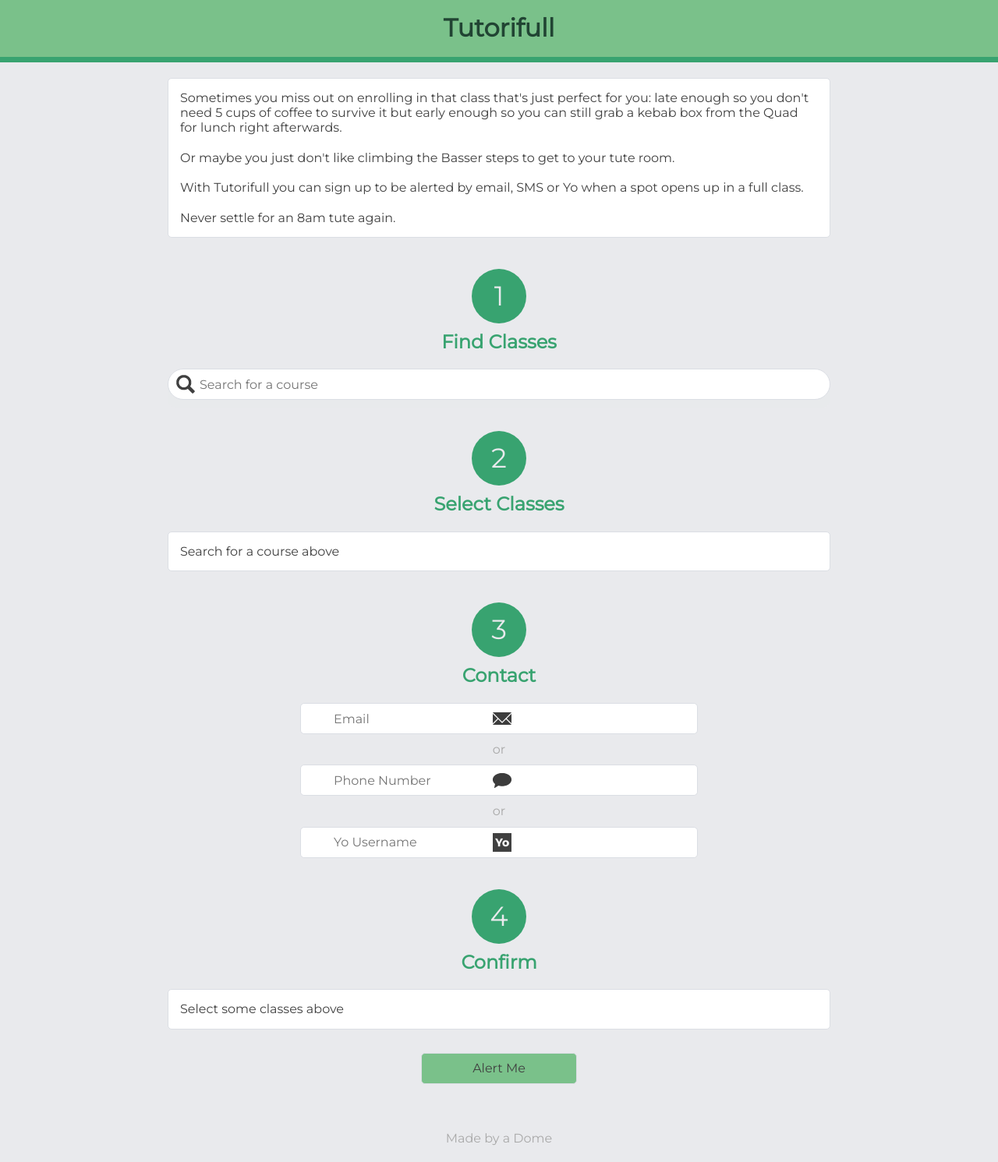
After one commit to daniel-hocking/Tutorifull, a Python web app: template templates/homepage.html in a window 1280 px wide. The commit adds this page. Shown: the whole page at 78% size. Run offline with Jinja, Linux system fonts and the light colour scheme; the template is opened without the code that fills it, so the values that code supplies are empty.

Commit message:
sassified the css

```diff
--- a/css/tutorifull.scss
+++ b/css/tutorifull.scss
@@ -1,9 +1,30 @@
 @import 'reset';
 @import 'domework';
 
+// font
 $font-stack: 'Montserrat', sans-serif;
+
+// colors
+$text-font-color: #404040;
+$header-font-color: #214433;
+$on-background-font-color: #a9a9a9;
 $background-color: #e9eaed;
-$text-font-color: #404040;
+$error-font-color: #e60000;
+$warning-font-color: #ef7200;
+$light-green: #7ac18a;
+$dark-green: #38a370;
+$box-background-color: #ffffff;
+$box-border-color: #dbdee4;
+$table-light-color: #ffffff;
+$table-dark-color: #f7f7f7;
+$table-hover-color: #ceffd8;
+$table-selected-light-color: #7ac18a;
+$table-selected-dark-color: #85ce95;
+
+// breakpoints
+$breakpoint-small: 550px;
+$breakpoint-mid: 1000px;
+
 
 html {
     height: 100%;
@@ -51,32 +72,27 @@ caption {
 .title-header {
     height: 80px;
     width: 100%;
-    background-color: #7ac18a;
-    color: #214433;
-    border-bottom: 7px solid #38a370;
-}
-
-.title-header-highlight {
-    height: 10px;
-    background-color: #38a370;
+    background-color: $light-green;
+    color: $header-font-color;
+    border-bottom: 7px solid $dark-green;
 }
 
 .main-content {
     width: 85%;
+    margin-top: 20px;
 }
 
-@media only screen and (min-width:1000px) {
+@media only screen and (min-width:$breakpoint-mid) {
     .main-content {
-        width: 850px;
+        width: $breakpoint-mid * 0.85;
     }
 }
 
 .text-box {
     width: 100%;
-    margin-top: 20px;
     padding: 15px;
-    background-color: white;
-    border: 1px solid #dbdee4;
+    background-color: $box-background-color;
+    border: 1px solid $box-border-color;
     border-radius: 5px;
 }
 
@@ -88,12 +104,12 @@ caption {
     height: 70px;
     margin-bottom: 10px;
     border-radius: 50%;
-    background-color: #38a370;
-    color: #e9eaed;
+    background-color: $dark-green;
+    color: $background-color;
     font-size: 35px;
 }
 .step-title {
-    color: #38a370;
+    color: $dark-green;
     margin: 0;
 }
 
@@ -106,21 +122,25 @@ caption {
     background-position: center center;
 }
 
+.input-box {
+    @extend .text-box;
+    height: 40px;
+    font-size: 16px;
+    font-family: $font-stack;
+}
+
 .search-parent {
     position: relative;
     z-index: 1;
 }
 .search-icon {
+    @extend .icon;
     background-image: url("../icons/search.png");
 }
 .search-box {
-    width: 100%;
-    height: 40px;
+    @extend .input-box;
     padding-left: 40px;
     border-radius: 100px;
-    border: 1px solid #dbdee4;
-    font-size: 16px;
-    font-family: $font-stack;
 }
 
 .course-search-results {
@@ -133,45 +153,45 @@ caption {
     width: 100%;
     margin-top: -20px;
     position: absolute;
-    background-color: #e9eaed;
+    background-color: $background-color;
     opacity: 0.8;
     z-index: -1;
     border-bottom-left-radius: 10px;
     border-bottom-right-radius: 10px;
 }
-@media only screen and (min-width:1000px) {
+@media only screen and (min-width:$breakpoint-mid) {
     .course-search-results {
-        width: 850px;
+        width: $breakpoint-mid * 0.85;
     }
 }
 .course-search-result {
     padding: 15px;
-    background-color: #ffffff;
-    border: 1px solid #dbdee4;
+    background-color: $box-background-color;
+    border: 1px solid $box-border-color;
     border-bottom: 0px;
     cursor: pointer;
 }
-.course-search-result:first-child {
+.course-search-result:first-of-type {
     border-top-left-radius: 20px;
     border-top-right-radius: 20px;
 }
-.course-search-result:last-child {
+.course-search-result:last-of-type {
     border-bottom-left-radius: 20px;
     border-bottom-right-radius: 20px;
-    border-bottom: 1px solid #dbdee4;
+    border-bottom: 1px solid $box-border-color;
 }
 .course-search-result:hover {
-    background-color: #7ac18a;
+    background-color: $light-green;
 }
 
 .course-table-title {
     margin-left: 10px;
-    color: #a9a9a9;
+    color: $on-background-font-color;
 }
 .class-table-row {
-    background-color: #ffffff;
+    background-color: $table-light-color;
     transition: background-color 0.1s;
-    border: 1px solid #dbdee4;
+    border: 1px solid $box-border-color;
     border-bottom: 0px;
     cursor: pointer;
 }
@@ -252,32 +277,30 @@ caption {
 }
 
 .contact-input-box {
-    width: 100%;
-    height: 40px;
+    @extend .input-box;
     padding-left: 42px;
-    border-radius: 5px;
-    border: 1px solid #dbdee4;
-    font-size: 16px;
-    font-family: $font-stack;
 }
-@media only screen and (min-width:550px) {
+@media only screen and (min-width:$breakpoint-small) {
     .contact-input-box {
         width: 60%;
     }
 }
 .email-icon {
+    @extend .icon;
     background-image: url("../icons/email.png");
 }
 .sms-icon {
+    @extend .icon;
     background-image: url("../icons/sms.png");
 }
 .yo-icon {
+    @extend .icon;
     background-image: url("../icons/yo.png");
 }
 
 .contact-or {
     margin: 10px 0 10px 0;
-    color: #a9a9a9;
+    color: $on-background-font-color;
     text-align: center;
 }
 
@@ -296,10 +319,10 @@ caption {
     height: 40px;
     width: 200px;
     margin: 30px 0 0 0;
-    background-color: #7ac18a;
-    color: #404040;
+    background-color: $light-green;
+    color: $text-font-color;
     border-radius: 5px;
-    border: 1px solid #dbdee4;
+    border: 1px solid $box-border-color;
     font-size: 16px;
     font-family: $font-stack;
     cursor: pointer;
@@ -308,5 +331,5 @@ caption {
 footer {
     height: 100px;
     padding-top: 60px;
-    color: #a9a9a9;
+    color: $on-background-font-color;
 }
--- /dev/null
+++ b/templates/base.html
@@ -0,0 +1,26 @@
+<!DOCTYPE html>
+<html lang="en">
+    <head>
+        <meta charset="utf-8">
+        <meta name="viewport" content="width=device-width,initial-scale=1.0">
+        <link rel="stylesheet" href="https://fonts.googleapis.com/css?family=Montserrat">
+        <link rel="stylesheet" href={{ url_for('static', filename='css/tutorifull.min.css') }}>
+        <title>Tutorifull</title>
+    </head>
+    <body>
+        <div class="page-column column cross-centered">
+            <div class="title-header row justify-centered cross-centered">
+                <h1>Tutorifull</h1>
+            </div>
+            <div class="main-content">
+                {% block body %}{% endblock %}
+            </div>
+        </div>
+        <footer>
+            <div class="row justify-centered">
+                <div>Made by a Dome</div>
+            </div>
+        </footer>
+        {% block scripts %}{% endblock %}
+    </body>
+</html>
--- a/templates/homepage.html
+++ b/templates/homepage.html
@@ -28,7 +28,7 @@
 </div>
 
 <div class="search-parent">
-    <div class="icon search-icon"></div>
+    <div class="search-icon"></div>
     <input class="search-box" type="text" name="coursesearch" placeholder="Search for a course"></input>
     <ul class="course-search-results"></ul>
 </div>
@@ -66,17 +66,17 @@
 </div>
 
 <div class="row justify-centered">
-    <div class="icon email-icon"></div>
+    <div class="email-icon"></div>
     <input class="contact-input-box" type="email" name="email" placeholder="Email"></input>
 </div>
     <div class="contact-or">or</div>
 <div class="row justify-centered">
-    <div class="icon sms-icon"></div>
+    <div class="sms-icon"></div>
     <input class="contact-input-box" type="text" name="phonenumber" placeholder="Phone Number"></input>
 </div>
     <div class="contact-or">or</div>
 <div class="row justify-centered">
-    <div class="icon yo-icon"></div>
+    <div class="yo-icon"></div>
     <input class="contact-input-box" type="text" name="yoname" placeholder="Yo Username"></input>
 </div>
 
--- a/tutorifull.py
+++ b/tutorifull.py
@@ -8,14 +8,10 @@ import json
 
 from flask import (
     abort,
-    flash,
     Flask,
     g,
-    redirect,
     render_template,
     request,
-    session,
-    url_for,
 )
 from sqlalchemy.sql.expression import or_
 
```
Also changed, not shown: other parts of css/tutorifull.scss (+19 -14 lines), js/tutorifull.js (+5 -5 lines), templates/success.html (+6 -6 lines), static/css/tutorifull.min.css, static/js/tutorifull.min.js, 2 other files.
